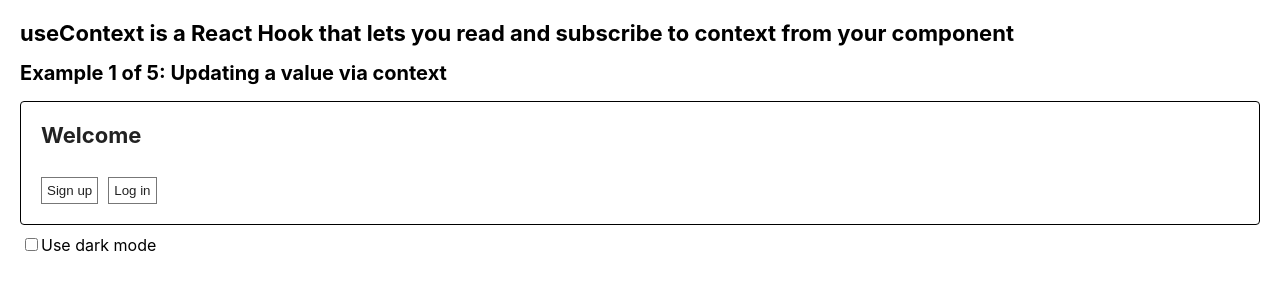
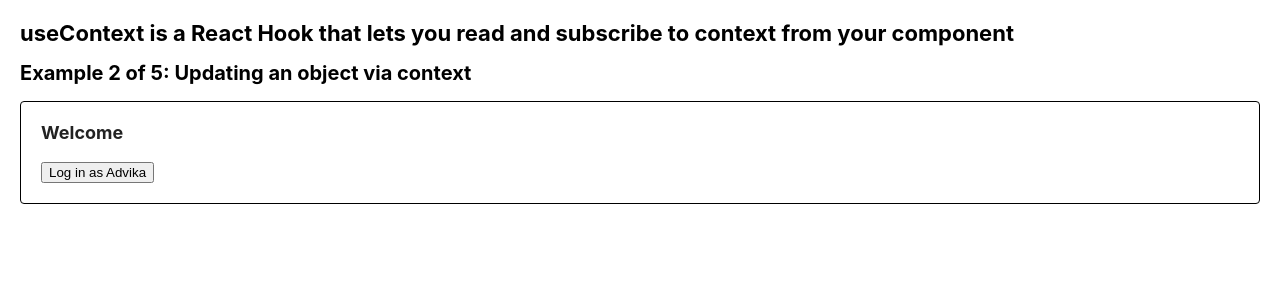
Before and after one commit to VladimirovMario/Sandbox, a React (Create React App) app in the folder 01. React documentation/03. API Reference/01. Hooks/: page / in a window 1280 px wide. Shown: the top 300 px of the page. Built offline with nearby package versions, Linux system fonts and the light colour scheme.

Commit message:
Updating an object via context

```diff
--- /dev/null
+++ b/01. React documentation/03. API Reference/01. Hooks/src/components/UseContext/UpdatingAnObjectViaContext/UpdatingAnObjectViaContext.js
@@ -0,0 +1,61 @@
+import { createContext, useContext, useState } from 'react';
+
+export default function UpdatingAnObjectViaContext() {
+  return (
+    <>
+      <h2>Example 2 of 5: Updating an object via context</h2>
+      <MyApp />
+    </>
+  );
+}
+
+const CurrentUserContext = createContext(null);
+
+function MyApp() {
+  const [currentUser, setCurrentUser] = useState(null);
+
+  const currentUserContextSetter = {
+    currentUser,
+    setCurrentUser,
+  };
+  return (
+    <CurrentUserContext.Provider value={currentUserContextSetter}>
+      <Form />
+    </CurrentUserContext.Provider>
+  );
+}
+
+function Form() {
+  return (
+    <Panel title="Welcome">
+      <LoginButton />
+    </Panel>
+  );
+}
+
+function LoginButton() {
+  const { currentUser, setCurrentUser } = useContext(CurrentUserContext);
+  // console.log(currentUser, setCurrentUser);
+  if (currentUser !== null) {
+    return <p>You logged in as {currentUser.name}.</p>;
+  }
+
+  function handleUserChange() {
+    setCurrentUser({ name: 'Advika' });
+  }
+
+  return <Button onClick={handleUserChange}>Log in as Advika</Button>;
+}
+
+function Panel({ title, children }) {
+  return (
+    <section className="panel-light">
+      <h3>{title}</h3>
+      {children}
+    </section>
+  );
+}
+
+function Button({ children, onClick }) {
+  return <button onClick={onClick}>{children}</button>;
+}
--- a/01. React documentation/03. API Reference/01. Hooks/src/components/UseContext/UseContext.js
+++ b/01. React documentation/03. API Reference/01. Hooks/src/components/UseContext/UseContext.js
@@ -1,4 +1,5 @@
-import UpdatingAValueViaContext from './UpdatingAValueViaContext/UpdatingAValueViaContext';
+import UpdatingAnObjectViaContext from './UpdatingAnObjectViaContext/UpdatingAnObjectViaContext';
+// import UpdatingAValueViaContext from './UpdatingAValueViaContext/UpdatingAValueViaContext';
 // import UpdatingDataPassedViaContext from './UpdatingDataPassedViaContext/UpdatingDataPassedViaContext';
 // import PassingDataDeeplyIntoTheTree from './PassingDataDeeplyIntoTheTree/PassingDataDeeplyIntoTheTree';
 
@@ -9,7 +10,8 @@ export default function UseContext() {
         useContext is a React Hook that lets you read and subscribe to context
         from your component
       </h1>
-      <UpdatingAValueViaContext />
+      <UpdatingAnObjectViaContext />
+      {/* <UpdatingAValueViaContext /> */}
       {/* <UpdatingDataPassedViaContext /> */}
       {/* <PassingDataDeeplyIntoTheTree /> */}
     </>
```
